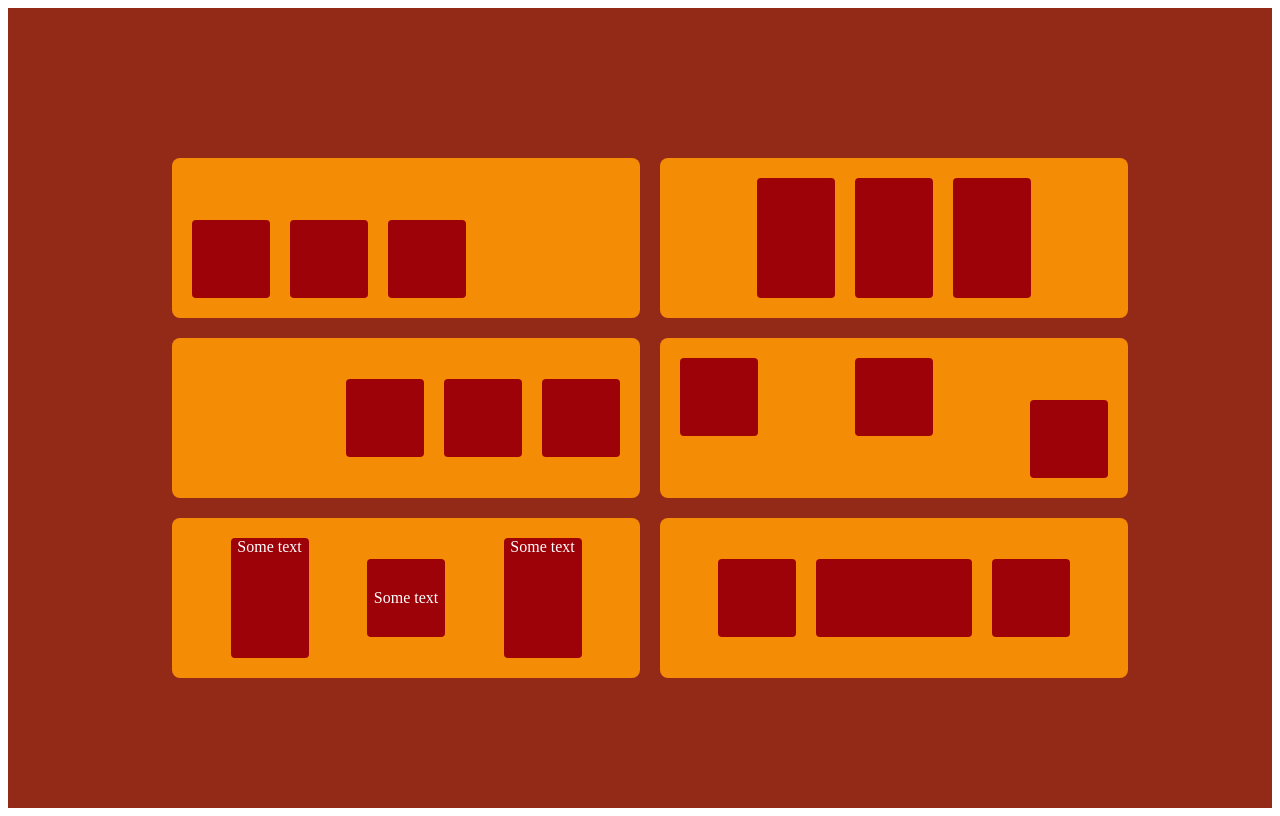
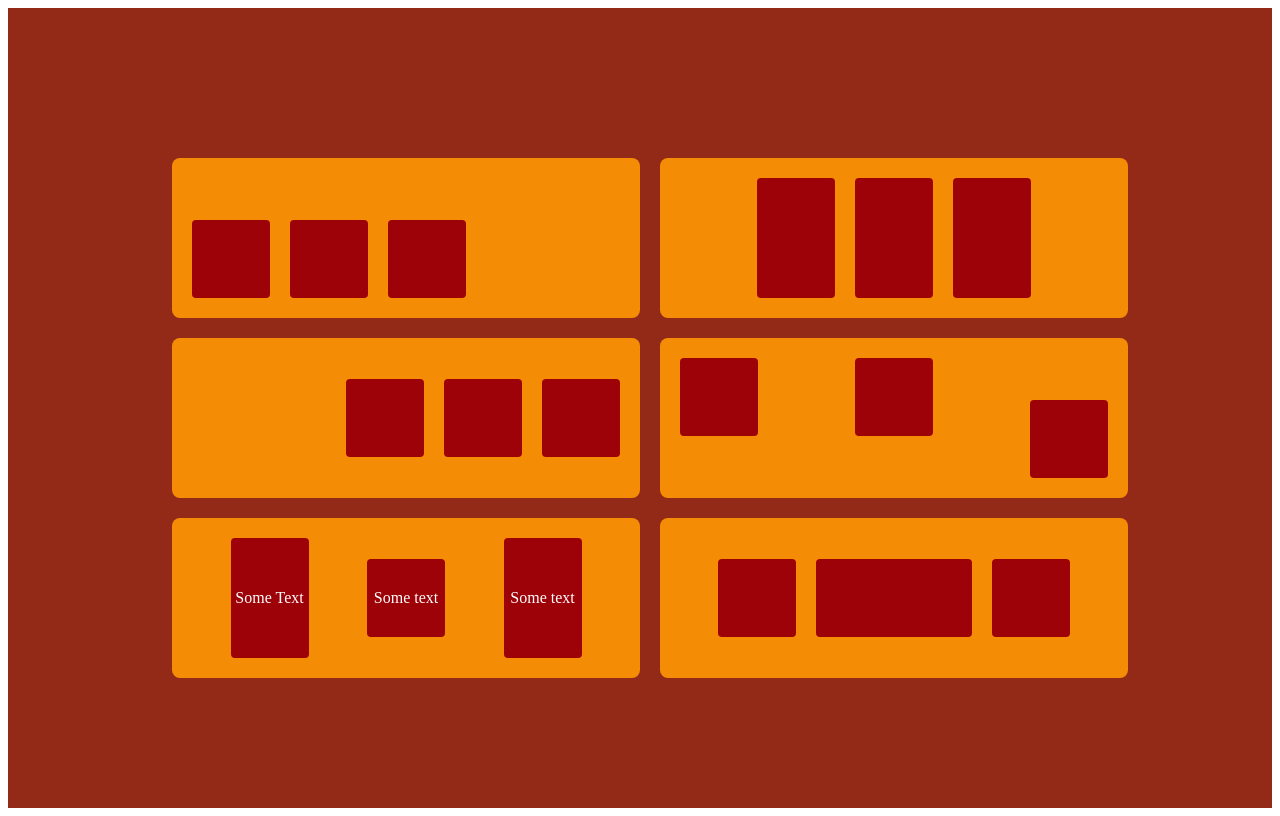
Before and after one commit to AumDigital/Flexbox-Project, a website: page index.html in a window 1280 px wide. Drawn offline with Linux system fonts and the light colour scheme.

Commit message:
new div for text

```diff
--- a/index.html
+++ b/index.html
@@ -35,9 +35,13 @@
         </div>
 
         <div class="container-card5">
-            <div class="container-square8"> Some text </div>
+            <div class="container-square8">
+                <div class="container-info">Some Text</div>
+         </div>
             <div class="container-square5"> Some text </div>
-            <div class="container-square9"> Some text </div>
+            <div class="container-square9">
+                <div class="container-info2"> Some text </div>
+            </div>
         </div>
 
         <div class="container-card6">
--- a/styles/index.css
+++ b/styles/index.css
@@ -130,7 +130,6 @@
 }
 
 
-
 .container-square8 {
     min-height: 78px;
     min-width: 78px;
@@ -143,8 +142,20 @@
     justify-content: center;
     align-self: stretch;
 
+}
 
+.container-info {
+
+    display: inline-flex;
+    align-items: center;
 }
+
+.container-info2 {
+
+    display: inline-flex;
+    align-items: center;
+}
+
 
 .container-square5 {
     min-height: 78px;
```
